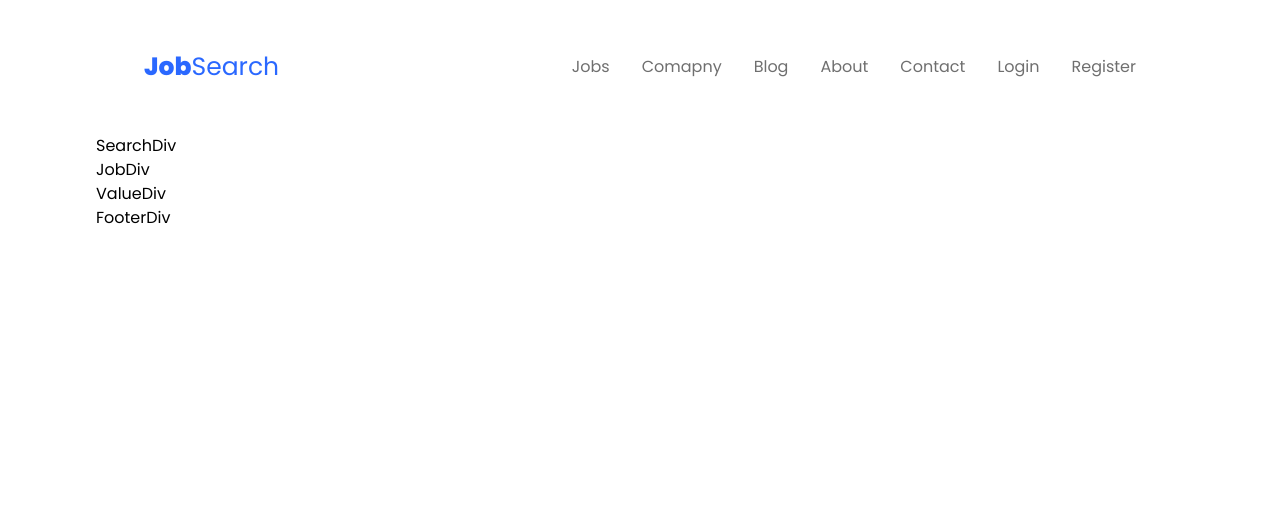
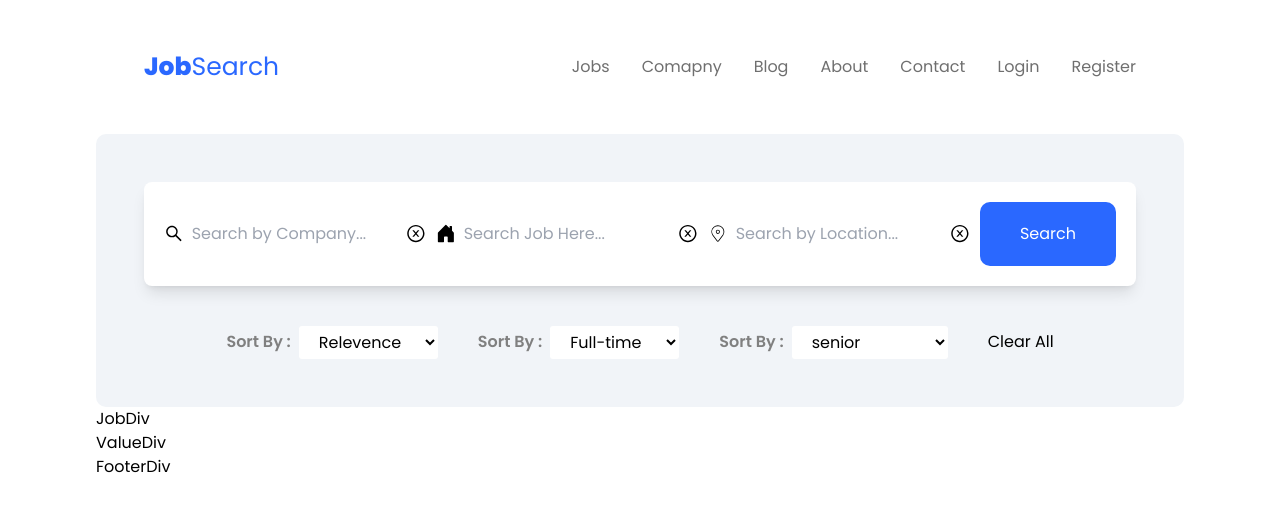
Before and after one commit to Hrithik0112/Job_Search_Engine, a React (Vite) app: page / in a window 1280 px wide. Shown: the top 512 px of the page. Built offline with nearby package versions, Linux system fonts and the light colour scheme.

Commit message:
Search Component Completed

```diff
--- a/package.json
+++ b/package.json
@@ -11,7 +11,8 @@
   },
   "dependencies": {
     "react": "^18.2.0",
-    "react-dom": "^18.2.0"
+    "react-dom": "^18.2.0",
+    "react-icons": "^4.10.1"
   },
   "devDependencies": {
     "@types/react": "^18.2.15",
--- a/src/components/SearchDiv.jsx
+++ b/src/components/SearchDiv.jsx
@@ -1,7 +1,91 @@
 import React from "react";
+import { AiOutlineSearch } from "react-icons/ai";
+import { AiOutlineCloseCircle } from "react-icons/ai";
+import { BsFillHouseDoorFill } from "react-icons/bs";
+import { CiLocationOn } from "react-icons/ci";
 
 const SearchDiv = () => {
-  return <div>SearchDiv</div>;
+  return (
+    <div className="searchDiv grid gap-10 bg-greyIsh rounded-[10px] p-[3rem]">
+      <form action="">
+        <div
+          className="firstDiv flex justify-between items-center rounded-[8px] gap-[10px]
+          p-5 bg-white shadow-lg shadow-greyIsh-700"
+        >
+          <div className="flex gap-2 items-center">
+            <AiOutlineSearch className="text-[25px] icon" />
+            <input
+              type="text"
+              className="bg-transparent text-blue-500 w-[100%] focus:outline-none"
+              placeholder="Search by Company..."
+            />
+            <AiOutlineCloseCircle className="text-[25px] icon" />
+          </div>
+          <div className="flex gap-2 items-center">
+            <BsFillHouseDoorFill className="text-[25px] icon" />
+            <input
+              type="text"
+              className="bg-transparent text-blue-500 w-[100%] focus:outline-none"
+              placeholder="Search Job Here..."
+            />
+            <AiOutlineCloseCircle className="text-[25px] icon" />
+          </div>
+          <div className="flex gap-2 items-center">
+            <CiLocationOn className="text-[25px] icon" />
+            <input
+              type="text"
+              className="bg-transparent text-blue-500 w-[100%] focus:outline-none"
+              placeholder="Search by Location..."
+            />
+            <AiOutlineCloseCircle className="text-[25px] icon" />
+          </div>
+          <button
+            className="h-full p-5 px-10 rounded-[10px] text-white cursor-pointer bg-blueColor
+          hover:bg-blue-300"
+          >
+            Search
+          </button>
+        </div>
+      </form>
+
+      <div className="secDiv flex justify-center items-center gap-10">
+        <div className="singleSearch flex items-center gap-2">
+          <label htmlFor="relevence" className="font-semibold text-[#808080]">
+            Sort By :
+          </label>
+          <select id="relevence" className="px-4 py-1 rounded-[3px] bg-white">
+            <option value="">Relevence</option>
+            <option value="">Inclusive</option>
+            <option value="">Starts With</option>
+            <option value="">Contain</option>
+          </select>
+        </div>
+        <div className="singleSearch flex items-center gap-2">
+          <label htmlFor="type" className="font-semibold text-[#808080]">
+            Sort By :
+          </label>
+          <select id="type" className="px-4 py-1 rounded-[3px] bg-white">
+            <option value="">Full-time</option>
+            <option value="">Part-time</option>
+            <option value="">Remote</option>
+            <option value="">Contract</option>
+          </select>
+        </div>
+        <div className="singleSearch flex items-center gap-2">
+          <label htmlFor="level" className="font-semibold text-[#808080]">
+            Sort By :
+          </label>
+          <select id="level" className="px-4 py-1 rounded-[3px] bg-white">
+            <option value="">senior</option>
+            <option value="">junior</option>
+            <option value="">Intermediate</option>
+            <option value="">Advocate</option>
+          </select>
+        </div>
+        <span className="text-black">Clear All</span>
+      </div>
+    </div>
+  );
 };
 
 export default SearchDiv;
--- a/src/index.css
+++ b/src/index.css
@@ -26,9 +26,9 @@
   background: #2a68ff;
   color: #2a68ff;
 }
-/* .icon{
-    cursor: pointer;
-} */
+.icon {
+  cursor: pointer;
+}
 
 /* .card{
     background: #000;
```
Also changed, not shown: 1 other file (tests, documents, lock files or other folders).
